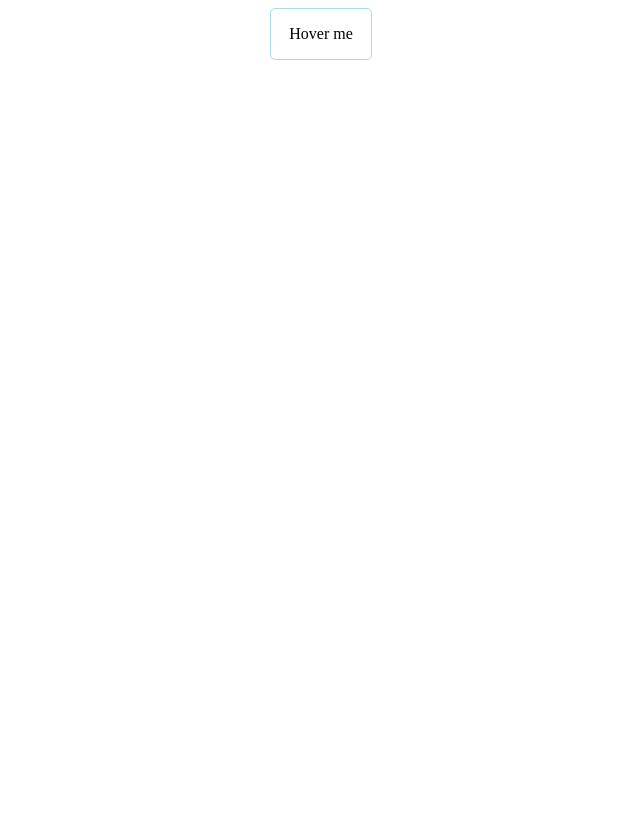
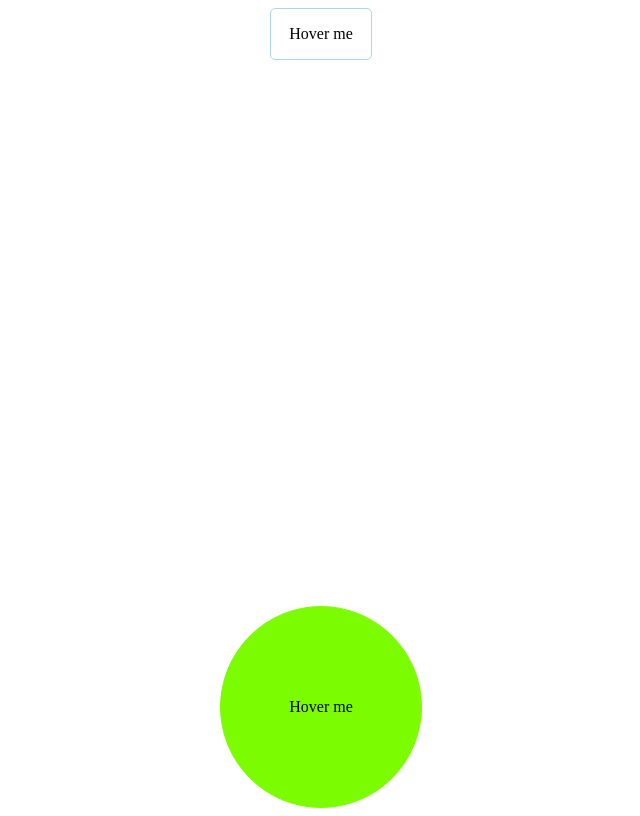
Before and after one commit to GSG-G11/animation-exercises, a plain HTML site: page index.html in a window 1280 px wide. Shown: the whole page, without its empty margins (319-959 px from the left). Drawn offline with Linux system fonts and the light colour scheme.

Commit message:
finished seconed task relates #2

```diff
--- a/index.html
+++ b/index.html
@@ -12,6 +12,7 @@
 <body>
     <div class="all-div">
         <div class="first-hover">Hover me</div>
+        <div class="seconed-hover">Hover me</div>
     </div>
 </body>
 
--- a/stlyle.css
+++ b/stlyle.css
@@ -2,6 +2,8 @@
     display: flex;
     flex-direction: column;
     align-items: center;
+    height: 100vh;
+    justify-content: space-between;
 }
 
 .first-hover {
@@ -20,3 +22,20 @@
     background-color: lightblue;
     width: 200px;
 }
+
+.seconed-hover {
+    background-color: lawngreen;
+    border: .3px solid lawngreen;
+    width: 200px;
+    height: 200px;
+    border-radius: 50%;
+    display: flex;
+    align-items: center;
+    justify-content: center;
+    transition: all .3s ease-in;
+}
+
+.seconed-hover:hover {
+    border-radius: 0px;
+    transform: rotate(45deg);
+}
```
